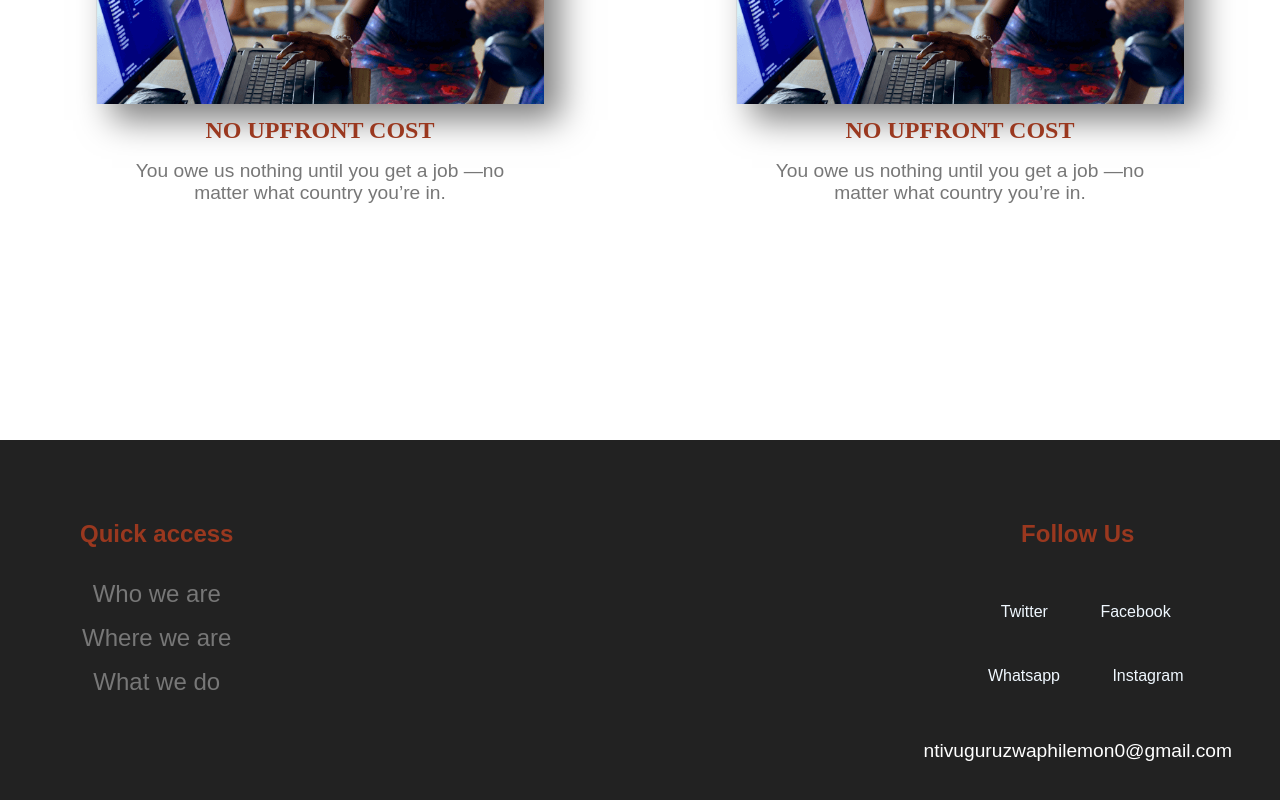
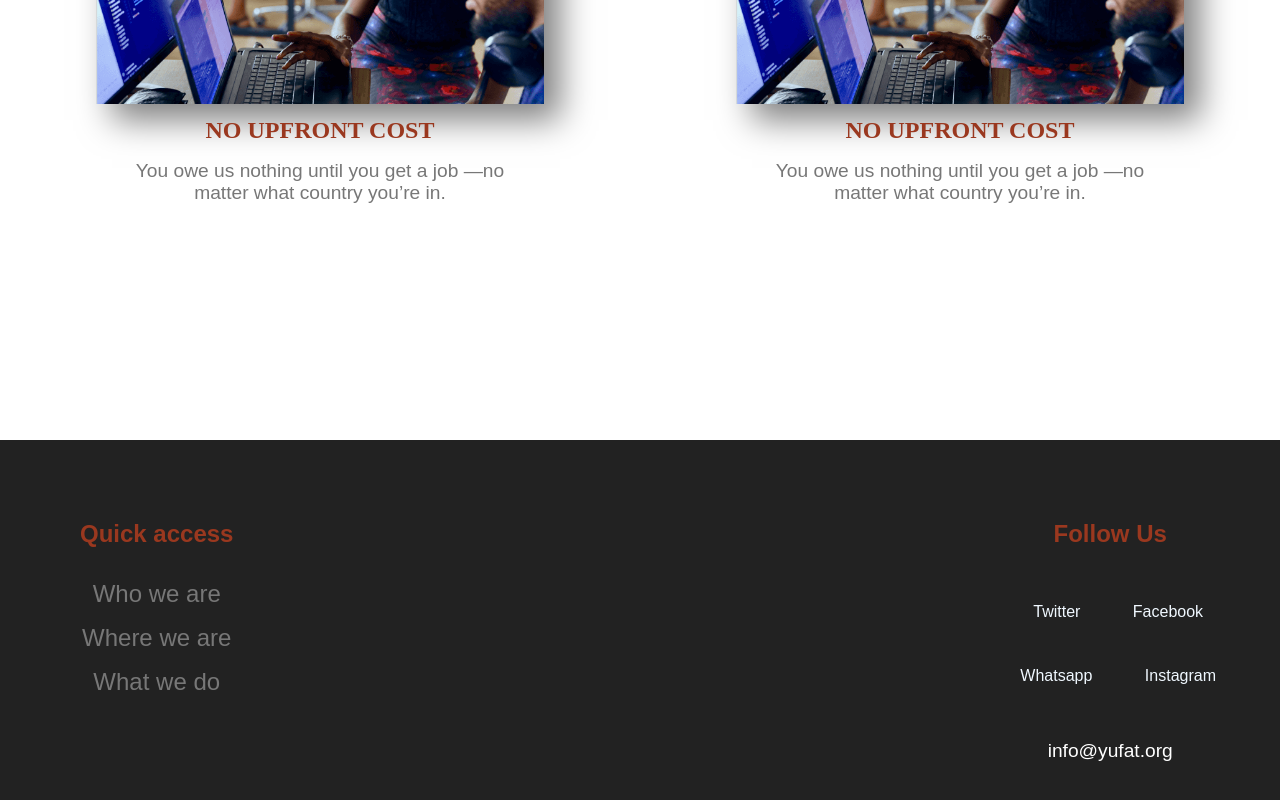
Before and after one commit to AlphaNtihinduka/yufat-org, a React (Create React App) app: page / in a window 1280 px wide. Shown: the part 4596-5396 px from the top of the page. Built offline with nearby package versions, Linux system fonts and the light colour scheme.

Commit message:
add email

```diff
--- a/src/components/Footer.js
+++ b/src/components/Footer.js
@@ -44,7 +44,7 @@
         </div>
 
       </div>
-      <p className="footer-email">ntivuguruzwaphilemon0@gmail.com</p>
+      <p className="footer-email">info@yufat.org</p>
     </div>
 
   </div>
```
